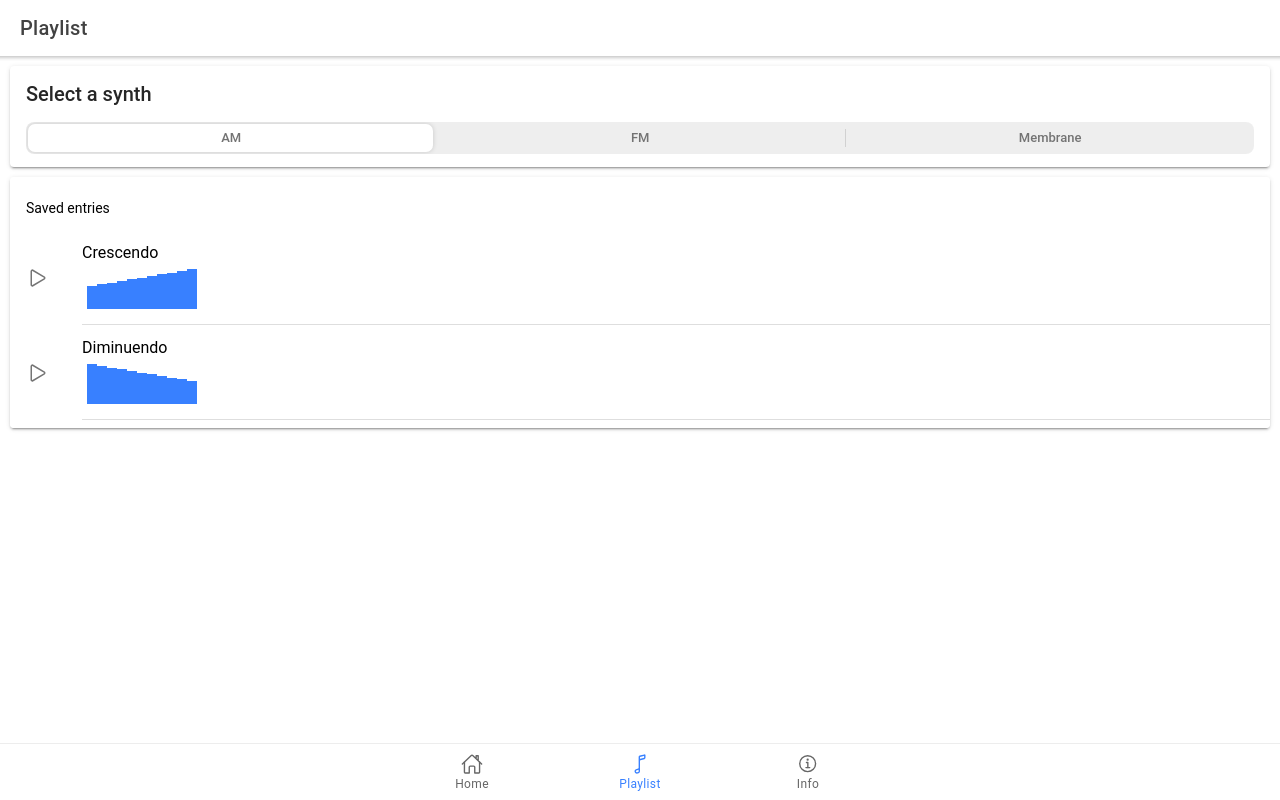
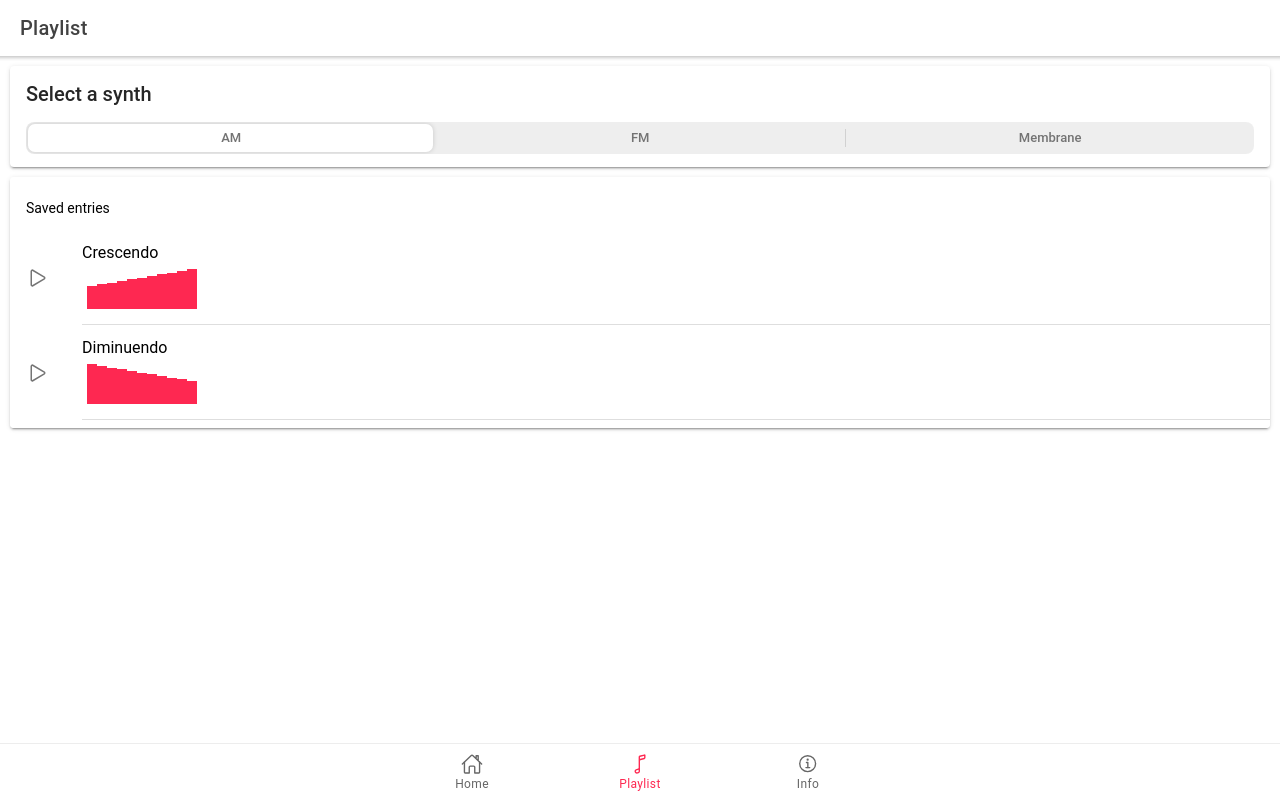
Before and after one commit to nelioyann/affective-music, a React (Create React App) app: page /playlist in a window 1280 px wide. Built offline with nearby package versions, Linux system fonts and the light colour scheme.

Commit message:
theme updated

```diff
--- a/src/theme/variables.css
+++ b/src/theme/variables.css
@@ -1,163 +1,160 @@
-/* Ionic Variables and Theming. For more info, please see:
-http://ionicframework.com/docs/theming/ */
-
-/** Ionic CSS Variables **/
 :root {
-  /** primary **/
-  --ion-color-primary: #3880ff;
-  --ion-color-primary-rgb: 56, 128, 255;
+    --ion-color-primary: #fe2851;
+    --ion-color-primary-rgb: 254, 40, 81;
     --ion-color-primary-contrast: #ffffff;
     --ion-color-primary-contrast-rgb: 255, 255, 255;
-  --ion-color-primary-shade: #3171e0;
-  --ion-color-primary-tint: #4c8dff;
+    --ion-color-primary-shade: #e02347;
+    --ion-color-primary-tint: #fe3e62;
 
-  /** secondary **/
-  --ion-color-secondary: #3dc2ff;
-  --ion-color-secondary-rgb: 61, 194, 255;
-  --ion-color-secondary-contrast: #ffffff;
-  --ion-color-secondary-contrast-rgb: 255, 255, 255;
-  --ion-color-secondary-shade: #36abe0;
-  --ion-color-secondary-tint: #50c8ff;
+    --ion-color-secondary: #5ac8fa;
+    --ion-color-secondary-rgb: 90, 200, 250;
+    --ion-color-secondary-contrast: #000000;
+    --ion-color-secondary-contrast-rgb: 0, 0, 0;
+    --ion-color-secondary-shade: #4fb0dc;
+    --ion-color-secondary-tint: #6bcefb;
 
-  /** tertiary **/
-  --ion-color-tertiary: #5260ff;
-  --ion-color-tertiary-rgb: 82, 96, 255;
+    --ion-color-tertiary: #5856d6;
+    --ion-color-tertiary-rgb: 88, 86, 214;
     --ion-color-tertiary-contrast: #ffffff;
     --ion-color-tertiary-contrast-rgb: 255, 255, 255;
-  --ion-color-tertiary-shade: #4854e0;
-  --ion-color-tertiary-tint: #6370ff;
+    --ion-color-tertiary-shade: #4d4cbc;
+    --ion-color-tertiary-tint: #6967da;
 
-  /** success **/
-  --ion-color-success: #2dd36f;
-  --ion-color-success-rgb: 45, 211, 111;
-  --ion-color-success-contrast: #ffffff;
-  --ion-color-success-contrast-rgb: 255, 255, 255;
-  --ion-color-success-shade: #28ba62;
-  --ion-color-success-tint: #42d77d;
+    --ion-color-success: #34c759;
+    --ion-color-success-rgb: 52, 199, 89;
+    --ion-color-success-contrast: #000000;
+    --ion-color-success-contrast-rgb: 0, 0, 0;
+    --ion-color-success-shade: #2eaf4e;
+    --ion-color-success-tint: #48cd6a;
 
-  /** warning **/
-  --ion-color-warning: #ffc409;
-  --ion-color-warning-rgb: 255, 196, 9;
+    --ion-color-warning: #ffcc00;
+    --ion-color-warning-rgb: 255, 204, 0;
     --ion-color-warning-contrast: #000000;
     --ion-color-warning-contrast-rgb: 0, 0, 0;
-  --ion-color-warning-shade: #e0ac08;
-  --ion-color-warning-tint: #ffca22;
+    --ion-color-warning-shade: #e0b400;
+    --ion-color-warning-tint: #ffd11a;
 
-  /** danger **/
-  --ion-color-danger: #eb445a;
-  --ion-color-danger-rgb: 235, 68, 90;
+    --ion-color-danger: #ff3b30;
+    --ion-color-danger-rgb: 255, 59, 48;
     --ion-color-danger-contrast: #ffffff;
     --ion-color-danger-contrast-rgb: 255, 255, 255;
-  --ion-color-danger-shade: #cf3c4f;
-  --ion-color-danger-tint: #ed576b;
+    --ion-color-danger-shade: #e0342a;
+    --ion-color-danger-tint: #ff4f45;
 
-  /** dark **/
-  --ion-color-dark: #222428;
-  --ion-color-dark-rgb: 34, 36, 40;
+    --ion-color-dark: #1c1c27;
+    --ion-color-dark-rgb: 28, 28, 39;
     --ion-color-dark-contrast: #ffffff;
     --ion-color-dark-contrast-rgb: 255, 255, 255;
-  --ion-color-dark-shade: #1e2023;
-  --ion-color-dark-tint: #383a3e;
+    --ion-color-dark-shade: #191922;
+    --ion-color-dark-tint: #33333d;
 
-  /** medium **/
-  --ion-color-medium: #92949c;
-  --ion-color-medium-rgb: 146, 148, 156;
-  --ion-color-medium-contrast: #ffffff;
-  --ion-color-medium-contrast-rgb: 255, 255, 255;
-  --ion-color-medium-shade: #808289;
-  --ion-color-medium-tint: #9d9fa6;
+    --ion-color-medium: #8e8e93;
+    --ion-color-medium-rgb: 142, 142, 147;
+    --ion-color-medium-contrast: #000000;
+    --ion-color-medium-contrast-rgb: 0, 0, 0;
+    --ion-color-medium-shade: #7d7d81;
+    --ion-color-medium-tint: #99999e;
 
-  /** light **/
     --ion-color-light: #f4f5f8;
-  --ion-color-light-rgb: 244, 245, 248;
+    --ion-color-light-rgb: 244, 244, 244;
     --ion-color-light-contrast: #000000;
     --ion-color-light-contrast-rgb: 0, 0, 0;
     --ion-color-light-shade: #d7d8da;
     --ion-color-light-tint: #f5f6f9;
+
+    --ion-background-color: #fff;
+    --ion-background-color-rgb: 255, 255, 255;
+  }
+
+  a {
+    text-decoration: none;
+  }
+
+  ion-content {
+    --padding-bottom: calc(var(--ion-safe-area-bottom) + 58px);
+  }
+
+  .md {
+    --ion-toolbar-height: 56px;
+    --platform-opacity: 1;
+  }
+
+  .ios {
+    --ion-toolbar-height: 44px;
+    --platform-opacity: 0.8;
+
+  }
+
+  .ios ion-range {
+    --knob-size: 16px;
   }
 
   @media (prefers-color-scheme: dark) {
-  /*
-   * Dark Colors
-   * -------------------------------------------
-   */
-
-  body {
-    --ion-color-primary: #428cff;
-    --ion-color-primary-rgb: 66,140,255;
-    --ion-color-primary-contrast: #ffffff;
-    --ion-color-primary-contrast-rgb: 255,255,255;
-    --ion-color-primary-shade: #3a7be0;
-    --ion-color-primary-tint: #5598ff;
+    :root {
 
       --ion-color-secondary: #50c8ff;
-    --ion-color-secondary-rgb: 80,200,255;
+      --ion-color-secondary-rgb: 80, 200, 255;
       --ion-color-secondary-contrast: #ffffff;
-    --ion-color-secondary-contrast-rgb: 255,255,255;
+      --ion-color-secondary-contrast-rgb: 255, 255, 255;
       --ion-color-secondary-shade: #46b0e0;
       --ion-color-secondary-tint: #62ceff;
 
       --ion-color-tertiary: #6a64ff;
-    --ion-color-tertiary-rgb: 106,100,255;
+      --ion-color-tertiary-rgb: 106, 100, 255;
       --ion-color-tertiary-contrast: #ffffff;
-    --ion-color-tertiary-contrast-rgb: 255,255,255;
+      --ion-color-tertiary-contrast-rgb: 255, 255, 255;
       --ion-color-tertiary-shade: #5d58e0;
       --ion-color-tertiary-tint: #7974ff;
 
       --ion-color-success: #2fdf75;
-    --ion-color-success-rgb: 47,223,117;
+      --ion-color-success-rgb: 47, 223, 117;
       --ion-color-success-contrast: #000000;
-    --ion-color-success-contrast-rgb: 0,0,0;
+      --ion-color-success-contrast-rgb: 0, 0, 0;
       --ion-color-success-shade: #29c467;
       --ion-color-success-tint: #44e283;
 
       --ion-color-warning: #ffd534;
-    --ion-color-warning-rgb: 255,213,52;
+      --ion-color-warning-rgb: 255, 213, 52;
       --ion-color-warning-contrast: #000000;
-    --ion-color-warning-contrast-rgb: 0,0,0;
+      --ion-color-warning-contrast-rgb: 0, 0, 0;
       --ion-color-warning-shade: #e0bb2e;
       --ion-color-warning-tint: #ffd948;
 
       --ion-color-danger: #ff4961;
-    --ion-color-danger-rgb: 255,73,97;
+      --ion-color-danger-rgb: 255, 73, 97;
       --ion-color-danger-contrast: #ffffff;
-    --ion-color-danger-contrast-rgb: 255,255,255;
+      --ion-color-danger-contrast-rgb: 255, 255, 255;
       --ion-color-danger-shade: #e04055;
       --ion-color-danger-tint: #ff5b71;
 
       --ion-color-dark: #f4f5f8;
-    --ion-color-dark-rgb: 244,245,248;
+      --ion-color-dark-rgb: 244, 245, 248;
       --ion-color-dark-contrast: #000000;
-    --ion-color-dark-contrast-rgb: 0,0,0;
+      --ion-color-dark-contrast-rgb: 0, 0, 0;
       --ion-color-dark-shade: #d7d8da;
       --ion-color-dark-tint: #f5f6f9;
 
       --ion-color-medium: #989aa2;
-    --ion-color-medium-rgb: 152,154,162;
+      --ion-color-medium-rgb: 152, 154, 162;
       --ion-color-medium-contrast: #000000;
-    --ion-color-medium-contrast-rgb: 0,0,0;
+      --ion-color-medium-contrast-rgb: 0, 0, 0;
       --ion-color-medium-shade: #86888f;
       --ion-color-medium-tint: #a2a4ab;
 
       --ion-color-light: #222428;
-    --ion-color-light-rgb: 34,36,40;
+      --ion-color-light-rgb: 34, 36, 40;
       --ion-color-light-contrast: #ffffff;
-    --ion-color-light-contrast-rgb: 255,255,255;
+      --ion-color-light-contrast-rgb: 255, 255, 255;
       --ion-color-light-shade: #1e2023;
       --ion-color-light-tint: #383a3e;
-  }
 
-  /*
-   * iOS Dark Theme
-   * -------------------------------------------
-   */
 
-  .ios body {
+
       --ion-background-color: #000000;
-    --ion-background-color-rgb: 0,0,0;
+      --ion-background-color-rgb: 0, 0, 0;
 
       --ion-text-color: #ffffff;
-    --ion-text-color-rgb: 255,255,255;
+      --ion-text-color-rgb: 255, 255, 255;
 
       --ion-color-step-50: #0d0d0d;
       --ion-color-step-100: #1a1a1a;
@@ -180,53 +177,8 @@ http://ionicframework.com/docs/theming/ */
       --ion-color-step-950: #f2f2f2;
 
       --ion-toolbar-background: #0d0d0d;
-
-    --ion-item-background: #000000;
-
-    --ion-card-background: #1c1c1d;
     }
-
-
-  /*
-   * Material Design Dark Theme
-   * -------------------------------------------
-   */
-
-  .md body {
-    --ion-background-color: #121212;
-    --ion-background-color-rgb: 18,18,18;
-
-    --ion-text-color: #ffffff;
-    --ion-text-color-rgb: 255,255,255;
-
-    --ion-border-color: #222222;
-
-    --ion-color-step-50: #1e1e1e;
-    --ion-color-step-100: #2a2a2a;
-    --ion-color-step-150: #363636;
-    --ion-color-step-200: #414141;
-    --ion-color-step-250: #4d4d4d;
-    --ion-color-step-300: #595959;
-    --ion-color-step-350: #656565;
-    --ion-color-step-400: #717171;
-    --ion-color-step-450: #7d7d7d;
-    --ion-color-step-500: #898989;
-    --ion-color-step-550: #949494;
-    --ion-color-step-600: #a0a0a0;
-    --ion-color-step-650: #acacac;
-    --ion-color-step-700: #b8b8b8;
-    --ion-color-step-750: #c4c4c4;
-    --ion-color-step-800: #d0d0d0;
-    --ion-color-step-850: #dbdbdb;
-    --ion-color-step-900: #e7e7e7;
-    --ion-color-step-950: #f3f3f3;
-
-    --ion-item-background: #1e1e1e;
-
-    --ion-toolbar-background: #1f1f1f;
-
-    --ion-tab-bar-background: #1f1f1f;
-
-    --ion-card-background: #1e1e1e;
+    ion-item {
+      --transition: none;
     }
   }
```
Lines whose indentation alone changed are shown as unchanged.
